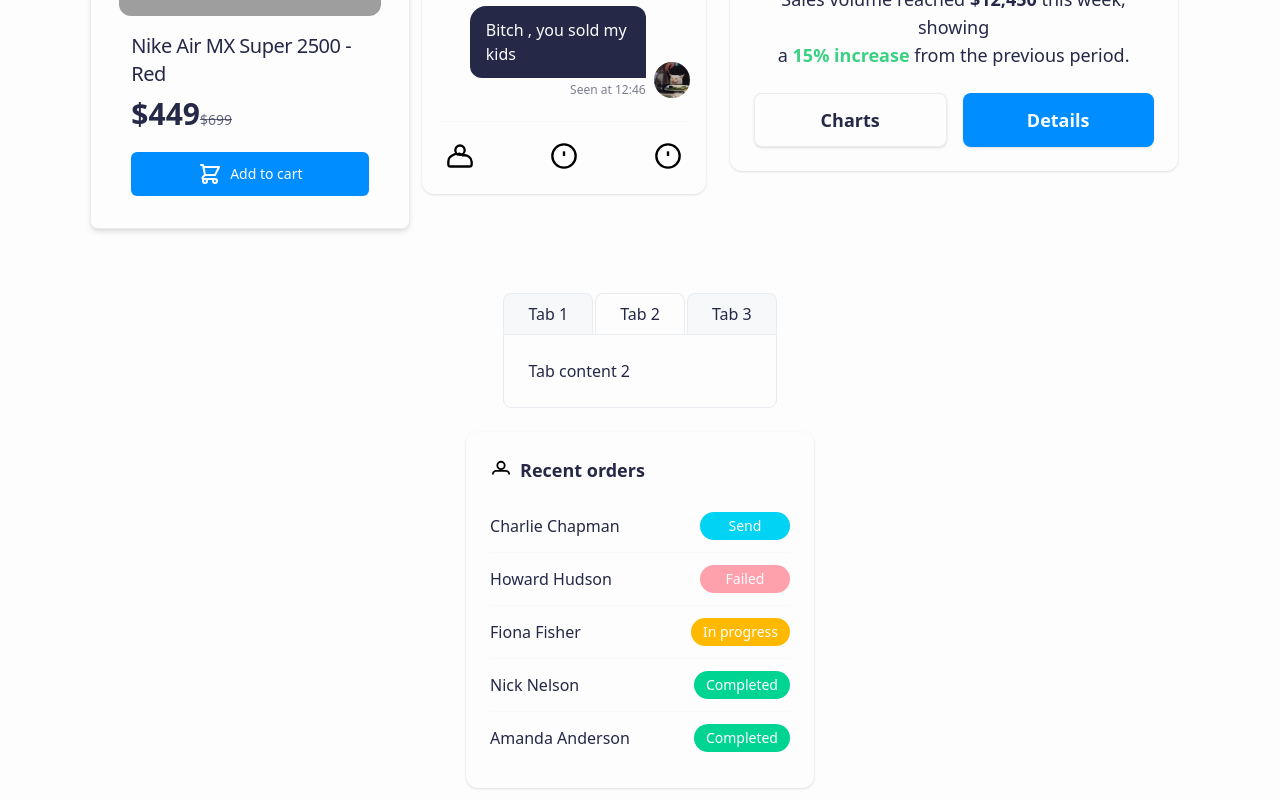
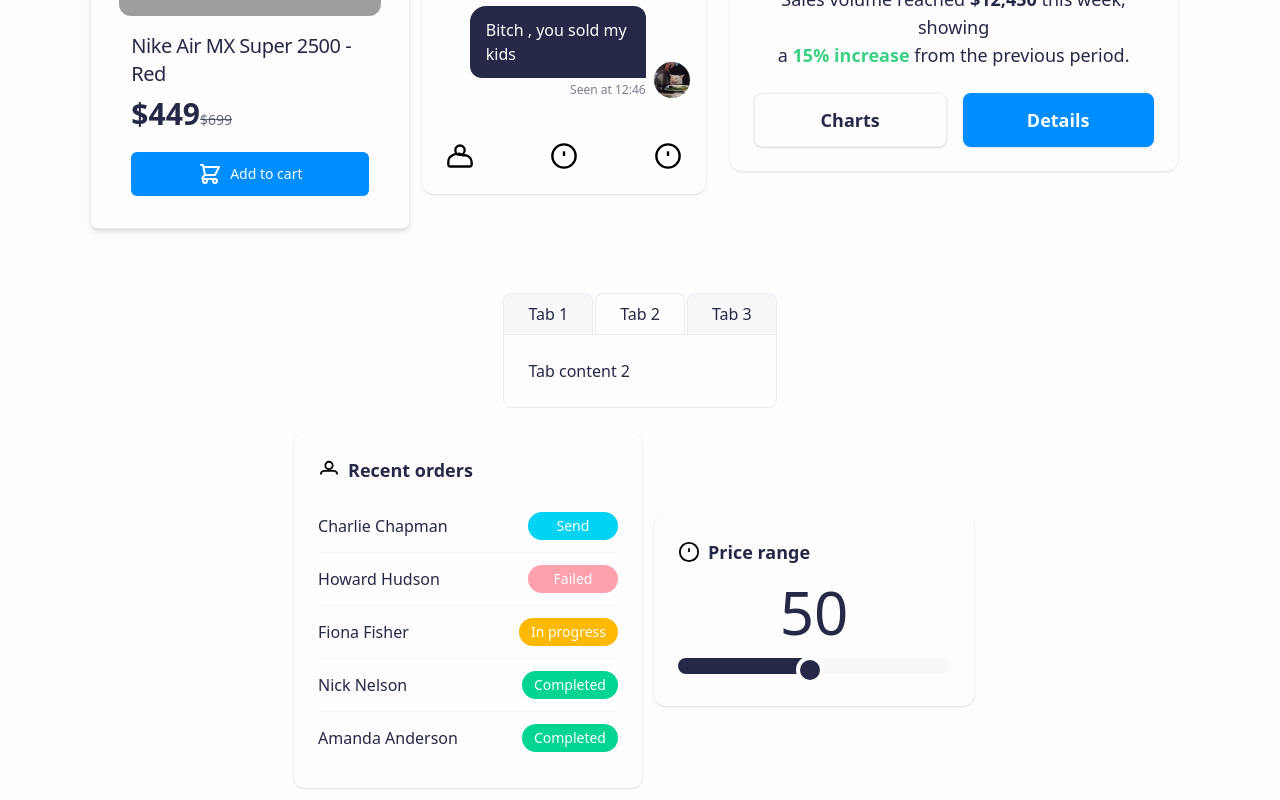
Before and after one commit to saarang2003/Switch-it, a Next.js app: page / in a window 1280 px wide. Shown: the part 545-1345 px from the top of the page. Built offline with nearby package versions, Linux system fonts and the light colour scheme; grey boxes are pictures that could not be loaded.

Commit message:
completed Price range component

```diff
--- /dev/null
+++ b/app/_component/Message.tsx
@@ -0,0 +1,9 @@
+import React from 'react'
+
+function Message() {
+  return (
+    <div>Message</div>
+  )
+}
+
+export default Message
--- /dev/null
+++ b/app/_component/Price.tsx
@@ -0,0 +1,57 @@
+"use client";
+import React, { useState } from "react";
+
+const MIN = 0;
+const MAX = 100;
+
+const Price: React.FC = () => {
+  const [value, setValue] = useState(50);
+
+  return (
+    <div className="bg-base-100 rounded-xl shadow  p-6 min-w-80 w-full ">
+      <div className="flex items-center gap-2 mb-4">
+        <svg width={22} height={22} fill="none" stroke="currentColor" strokeWidth={2} viewBox="0 0 24 24">
+          <circle cx={12} cy={12} r={10} />
+          <path d="M12 8v4" />
+          <path d="M12 16v.01" />
+        </svg>
+        <span className="font-semibold text-base-content text-lg">Price range</span>
+      </div>
+      <div className="flex justify-center items-center my-4">
+        <span className="text-6xl font-light font-bold text-base-content">{value}</span>
+      </div>
+      <div className="w-full flex items-center">
+        <div className="relative w-full h-6">
+          <input
+            type="range"
+            min={MIN}
+            max={MAX}
+            value={value}
+            onChange={e => setValue(Number(e.target.value))}
+            className="absolute w-full h-6 opacity-0 cursor-pointer z-10"
+          />
+          <div className="w-full h-4 rounded-full bg-base-200 flex items-center">
+            <div
+              className="h-4 rounded-full bg-base-content"
+              style={{
+                width: `${((value - MIN) / (MAX - MIN)) * 100}%`,
+                transition: "width 0.2s",
+              }}
+            />
+            <div
+              className="absolute left-0 top-1/2 -translate-y-1/2"
+              style={{
+                left: `calc(${((value - MIN) / (MAX - MIN)) * 100}% - 18px)`,
+                transition: "left 0.2s",
+              }}
+            >
+              <div className="w-7 h-7 rounded-full border-4 border-base-100 bg-base-content" />
+            </div>
+          </div>
+        </div>
+      </div>
+    </div>
+  );
+};
+
+export default Price;
--- a/app/_component/Wrapper.tsx
+++ b/app/_component/Wrapper.tsx
@@ -8,7 +8,7 @@ interface WrapperProps {
 
 const Wrapper: React.FC<WrapperProps> = ({ children }) => {
   return (
-    <div className="flex justify-center items-center m-3">
+    <div className="flex min-w-fit justify-center items-center m-3">
       {children}
     </div>
   );
--- a/app/page.tsx
+++ b/app/page.tsx
@@ -4,6 +4,7 @@ import Chat from "./_component/Chat";
 import Container from "./_component/Container";
 import Input from "./_component/Input";
 import Order from "./_component/Order";
+import Price from "./_component/Price";
 import ProductCard from "./_component/ProductCard";
 import RatingCard from "./_component/RatingCard";
 import Tabs from "./_component/Tabs";
@@ -43,7 +44,11 @@ export default function Home() {
 
              <Wrapper>
       <Order/>
+             <Wrapper>
+      <Price/>
       </Wrapper>
+      </Wrapper>
+
 
 
   </Container>
```
